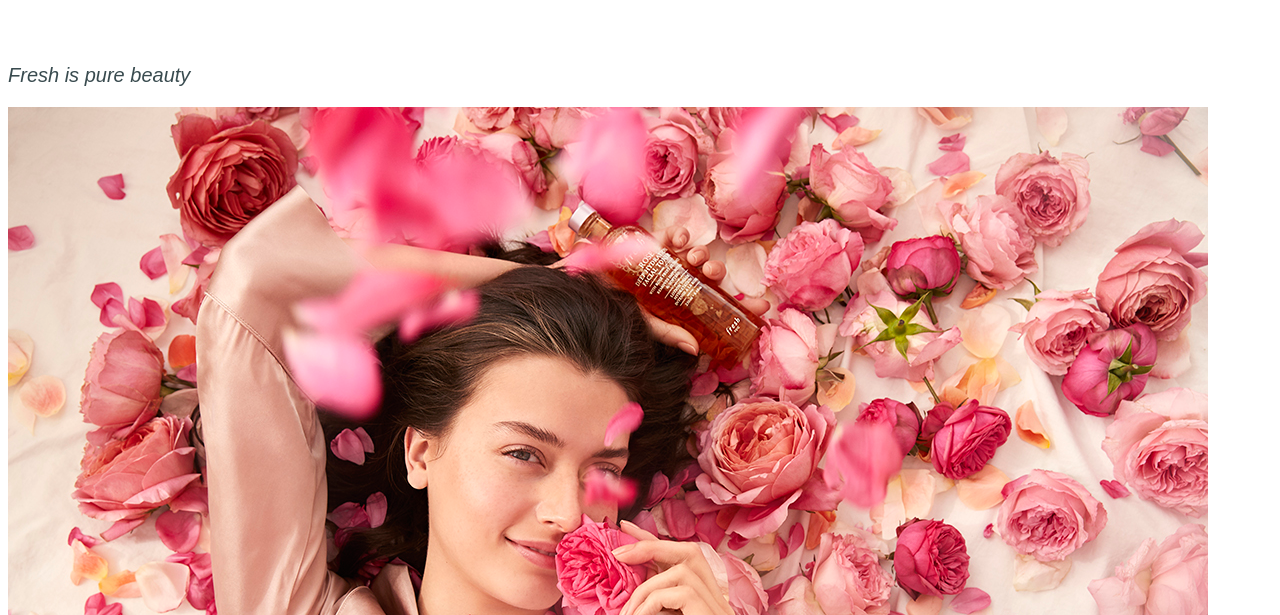
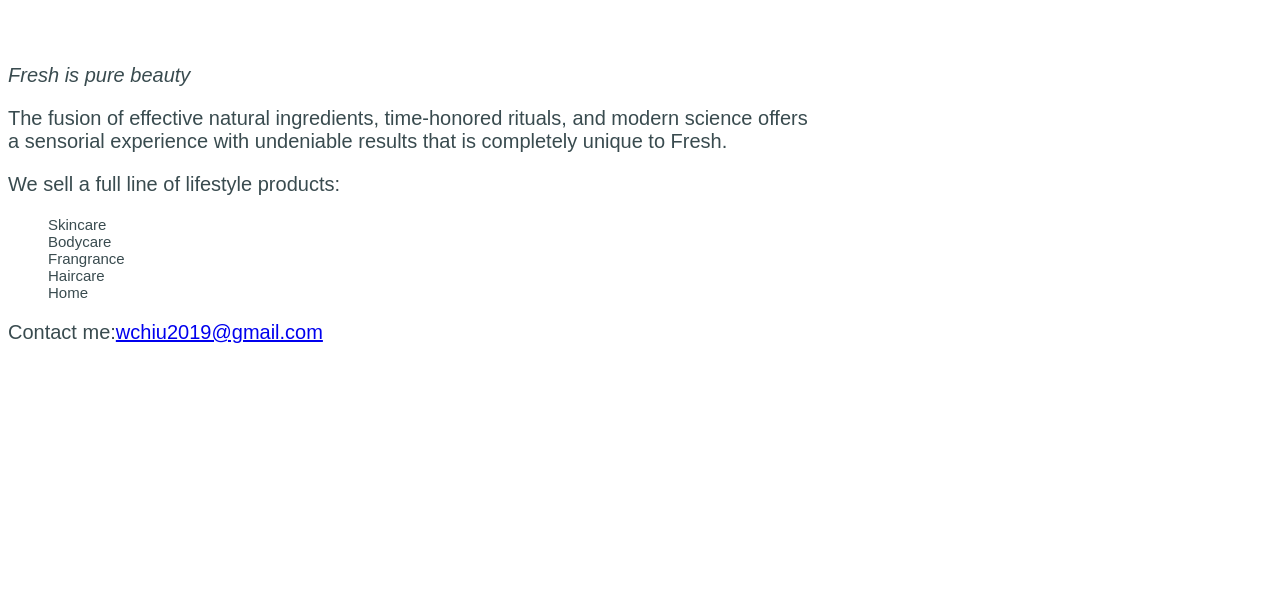
Before and after one commit to iamwingchiu/iamwingchiu.github.io, a plain HTML site: page unit_3/index.html in a window 1280 px wide. Shown: the part 185-800 px from the top of the page. Drawn offline with Linux system fonts and the light colour scheme.

Commit message:
Update index.html

```diff
--- a/unit_3/index.html
+++ b/unit_3/index.html
@@ -7,7 +7,7 @@
 <body>
 	<h1>Fresh store</h1>
 	<p id="slogan">Fresh is pure beauty</p>
-	<img src="images/rosetoner.jpg">
+
 
 	<p>The fusion of effective natural ingredients, time-honored rituals, and modern science offers<br> a sensorial experience with undeniable results that is completely unique to Fresh.</p>
 
```
